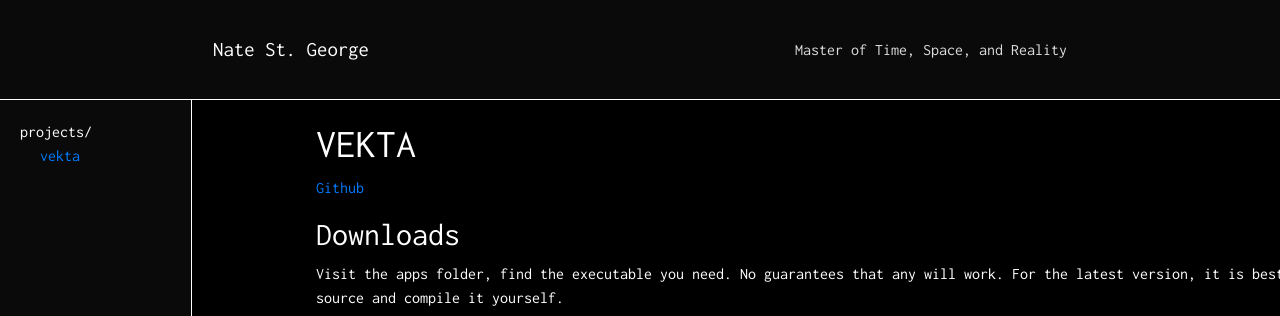
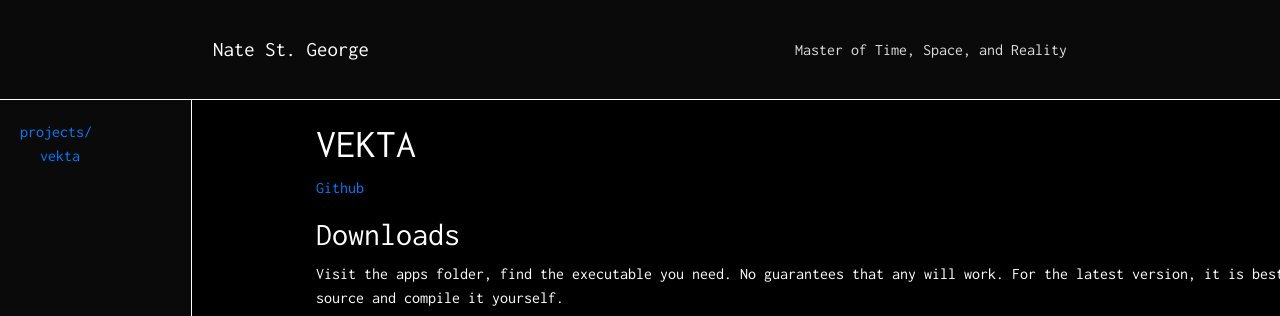
Before and after one commit to StGerGer/stgerger.github.io, a Jekyll site: the page built from vekta.md, in a window 1280 px wide. Shown: the top 316 px of the page. Built offline with Jekyll 4.4.1, drawn with Linux system fonts in a browser that asks for light colours; our own code applies the rules of GitHub Pages for plain Markdown files.

Commit message:
Made projects link functional

```diff
--- a/_layouts/default.html
+++ b/_layouts/default.html
@@ -14,7 +14,7 @@
       <span class="subtitle">Master of Time, Space, and Reality</span>
     </div>
     <div id="sidebar">
-      <span class="clickable">projects/</span>
+      <a href="/index" class="clickable">projects/</a>
       <div class="indent">
         <a href="/vekta" class="clickable">vekta</a>
       </div>
```
